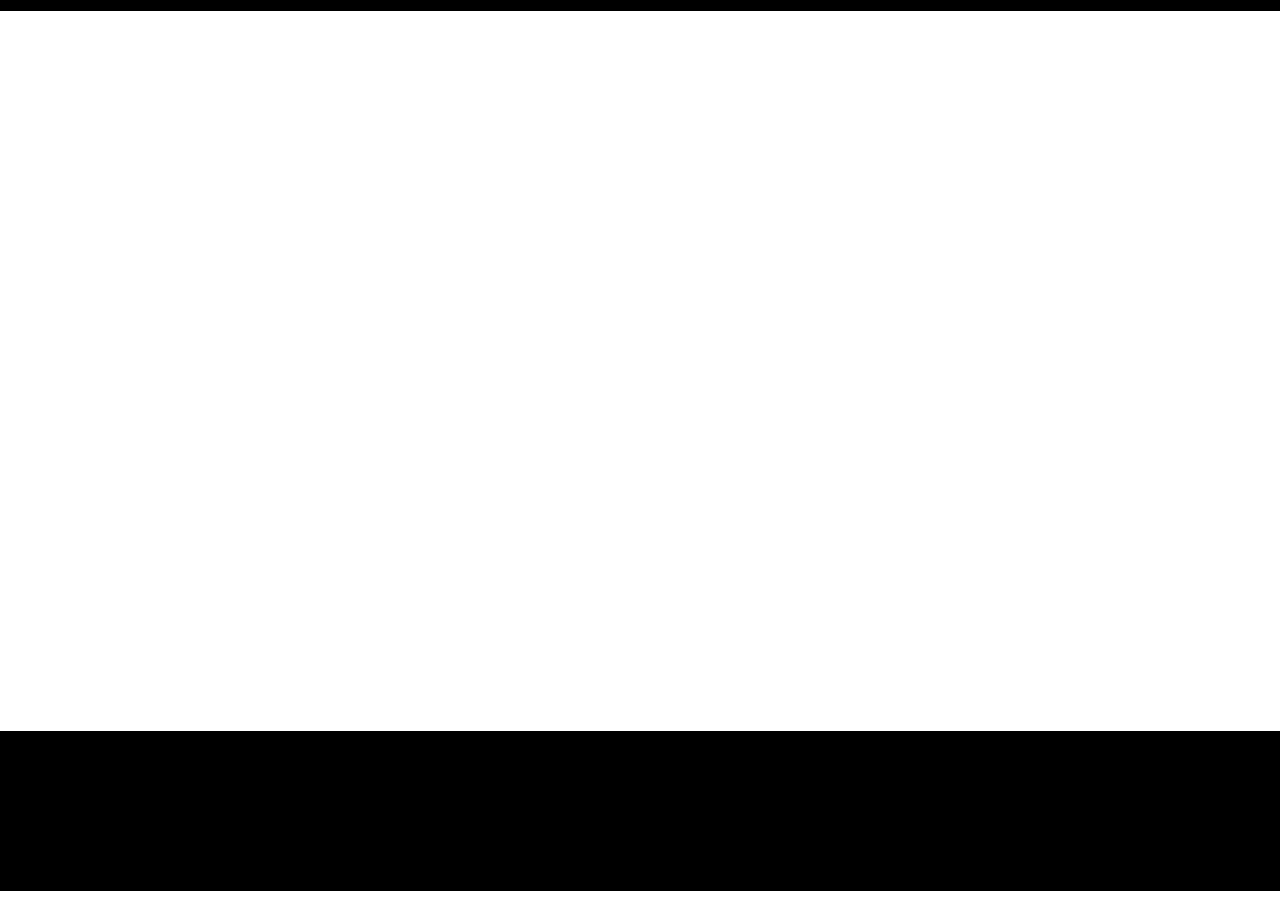
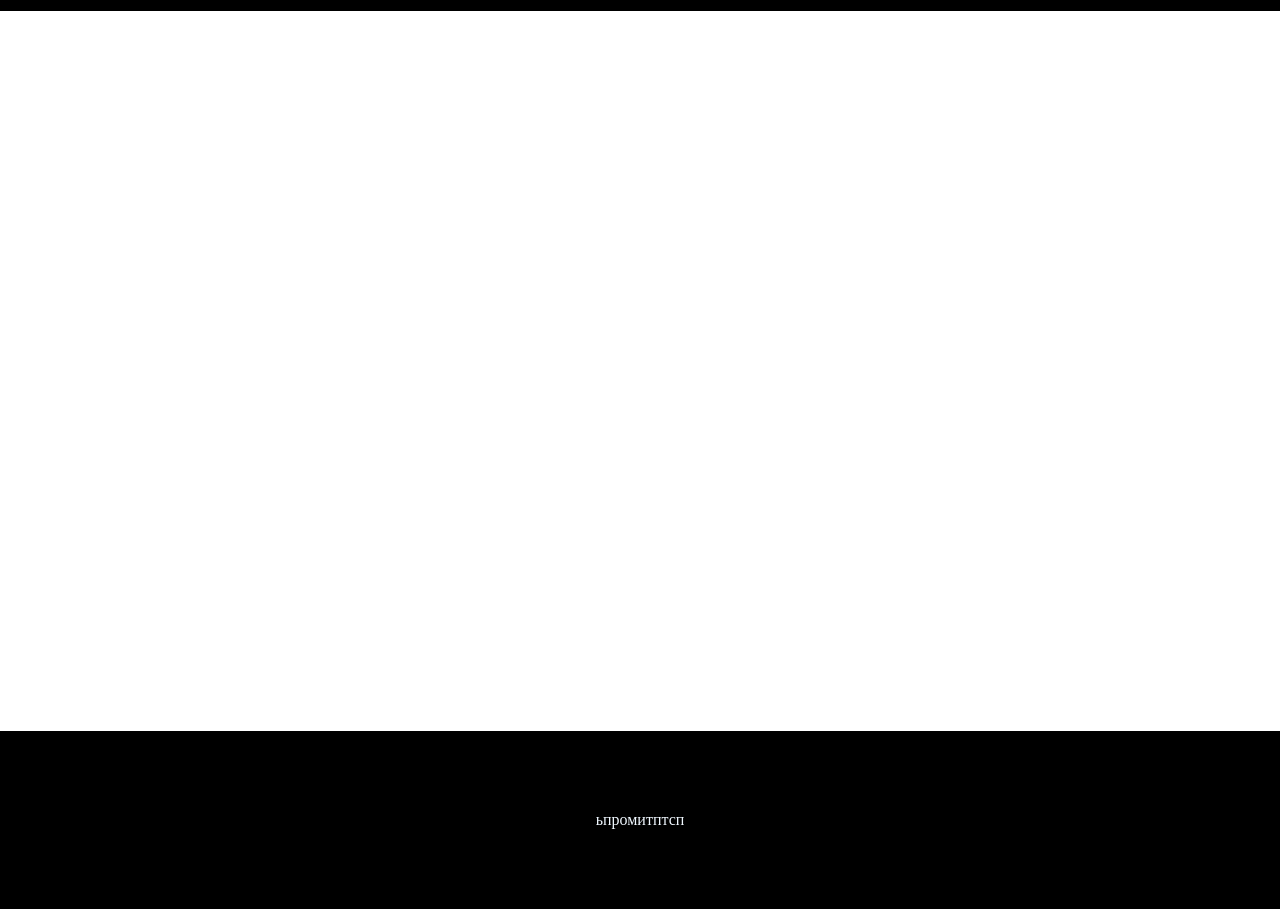
Before and after one commit to masonabor/web-fitness-club, a website: page html/homepage.html in a window 1280 px wide. Shown: the part 95-1004 px from the top of the page. Drawn offline with Linux system fonts and the light colour scheme.

Commit message:
commit lab3

```diff
--- a/html/homepage.html
+++ b/html/homepage.html
@@ -29,7 +29,7 @@
 
 <footer>
 
-
+ьпромитптсп
 </footer>
 </body>
 </html>
```
